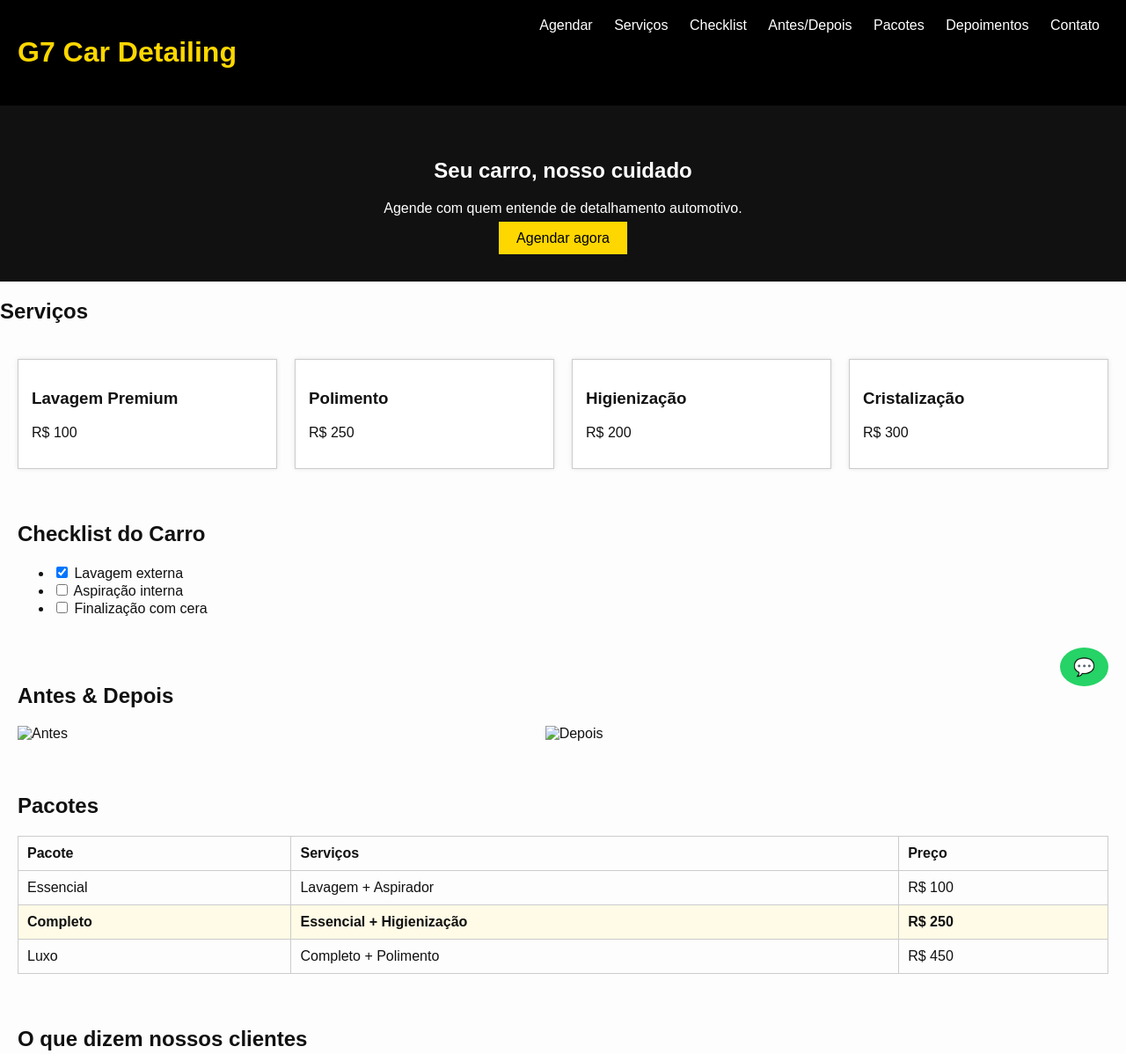
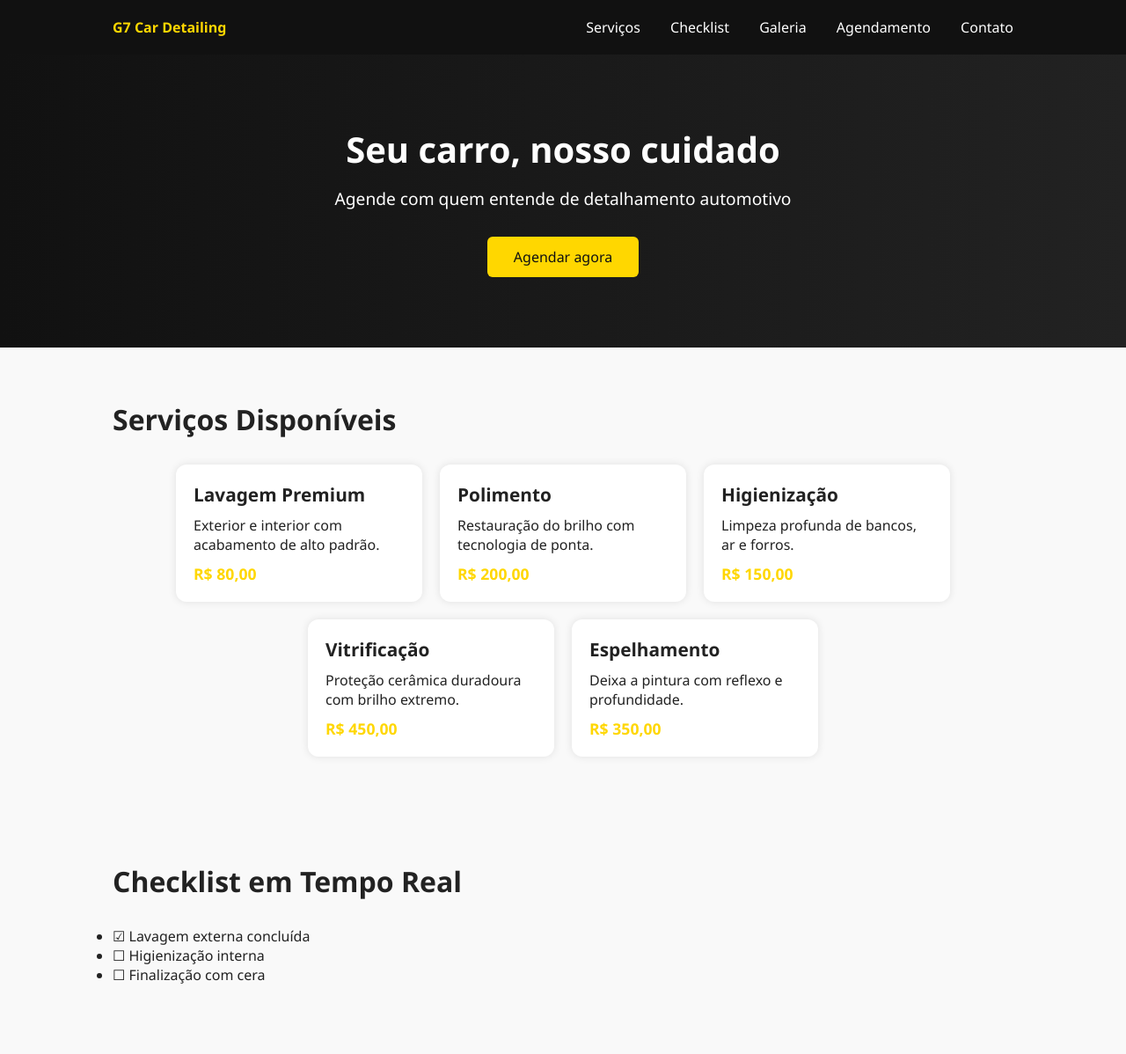
Before and after one commit to 0xlucasneves/g7-car-detailing, a plain HTML site: page index.html in a window 1280 px wide. Shown: the top 1198 px of the page at 88% size. Drawn offline with Linux system fonts and the light colour scheme.

Commit message:
Add files via upload

```diff
--- a/index.html
+++ b/index.html
@@ -1,98 +1,224 @@
 <!DOCTYPE html>
 <html lang="pt-BR">
 <head>
-  <meta charset="UTF-8" />
-  <meta name="viewport" content="width=device-width, initial-scale=1.0" />
+  <meta charset="UTF-8">
+  <meta name="viewport" content="width=device-width, initial-scale=1.0">
   <title>G7 Car Detailing</title>
-  <link rel="stylesheet" href="style.css" />
+  <style>
+    * {
+      box-sizing: border-box;
+      margin: 0;
+      padding: 0;
+      font-family: 'Segoe UI', sans-serif;
+    }
+    body {
+      background: #f9f9f9;
+      color: #222;
+    }
+    header {
+      background: #111;
+      color: #FFD700;
+      padding: 20px 10%;
+      display: flex;
+      justify-content: space-between;
+      align-items: center;
+      position: sticky;
+      top: 0;
+      z-index: 1000;
+    }
+    nav a {
+      color: white;
+      margin-left: 30px;
+      text-decoration: none;
+      font-weight: 500;
+    }
+    .hero {
+      background: linear-gradient(to right, #111, #222);
+      color: white;
+      padding: 80px 10%;
+      text-align: center;
+    }
+    .hero h1 {
+      font-size: 2.5em;
+      margin-bottom: 15px;
+    }
+    .hero p {
+      font-size: 1.2em;
+      margin-bottom: 30px;
+    }
+    .cta-btn {
+      background: #FFD700;
+      color: #111;
+      padding: 12px 30px;
+      border: none;
+      border-radius: 6px;
+      font-size: 1em;
+      cursor: pointer;
+      transition: 0.3s;
+    }
+    .cta-btn:hover {
+      background: #e5c100;
+    }
+    section {
+      padding: 60px 10%;
+    }
+    h2 {
+      font-size: 2em;
+      margin-bottom: 30px;
+    }
+    .cards {
+      display: flex;
+      flex-wrap: wrap;
+      gap: 20px;
+      justify-content: center;
+    }
+    .card {
+      background: white;
+      padding: 20px;
+      border-radius: 12px;
+      box-shadow: 0 0 10px rgba(0,0,0,0.1);
+      width: 280px;
+    }
+    .card h3 {
+      font-size: 1.3em;
+      margin-bottom: 10px;
+    }
+    .card p {
+      margin-bottom: 10px;
+    }
+    .price {
+      font-weight: bold;
+      color: #FFD700;
+      font-size: 1.1em;
+    }
+    .gallery {
+      display: flex;
+      flex-wrap: wrap;
+      gap: 10px;
+      justify-content: center;
+    }
+    .gallery img {
+      width: 300px;
+      border-radius: 10px;
+      object-fit: cover;
+    }
+    form {
+      display: flex;
+      flex-direction: column;
+      gap: 15px;
+    }
+    input, select, textarea, button {
+      padding: 12px;
+      font-size: 1em;
+      border-radius: 6px;
+      border: 1px solid #ccc;
+    }
+    button {
+      background: #FFD700;
+      border: none;
+      color: black;
+      cursor: pointer;
+    }
+    footer {
+      background: #111;
+      color: white;
+      text-align: center;
+      padding: 20px;
+    }
+    @media (max-width: 768px) {
+      .cards, .gallery {
+        flex-direction: column;
+        align-items: center;
+      }
+    }
+  </style>
 </head>
 <body>
   <header>
-    <h1>G7 Car Detailing</h1>
+    <div><strong>G7 Car Detailing</strong></div>
     <nav>
-      <a href="#agendar">Agendar</a>
       <a href="#servicos">Serviços</a>
       <a href="#checklist">Checklist</a>
-      <a href="#antesedepois">Antes/Depois</a>
-      <a href="#pacotes">Pacotes</a>
-      <a href="#depoimentos">Depoimentos</a>
+      <a href="#galeria">Galeria</a>
+      <a href="#agendamento">Agendamento</a>
       <a href="#contato">Contato</a>
     </nav>
   </header>
-
-  <section class="hero">
-    <h2>Seu carro, nosso cuidado</h2>
-    <p>Agende com quem entende de detalhamento automotivo.</p>
-    <a href="#agendar" class="btn">Agendar agora</a>
-  </section>
-
-  <section id="servicos" class="servicos">
-    <h2>Serviços</h2>
+  <div class="hero">
+    <h1>Seu carro, nosso cuidado</h1>
+    <p>Agende com quem entende de detalhamento automotivo</p>
+    <button class="cta-btn">Agendar agora</button>
+  </div>
+  <section id="servicos">
+    <h2>Serviços Disponíveis</h2>
     <div class="cards">
-      <div class="card"><h3>Lavagem Premium</h3><p>R$ 100</p></div>
-      <div class="card"><h3>Polimento</h3><p>R$ 250</p></div>
-      <div class="card"><h3>Higienização</h3><p>R$ 200</p></div>
-      <div class="card"><h3>Cristalização</h3><p>R$ 300</p></div>
+      <div class="card">
+        <h3>Lavagem Premium</h3>
+        <p>Exterior e interior com acabamento de alto padrão.</p>
+        <div class="price">R$ 80,00</div>
+      </div>
+      <div class="card">
+        <h3>Polimento</h3>
+        <p>Restauração do brilho com tecnologia de ponta.</p>
+        <div class="price">R$ 200,00</div>
+      </div>
+      <div class="card">
+        <h3>Higienização</h3>
+        <p>Limpeza profunda de bancos, ar e forros.</p>
+        <div class="price">R$ 150,00</div>
+      </div>
+      <div class="card">
+        <h3>Vitrificação</h3>
+        <p>Proteção cerâmica duradoura com brilho extremo.</p>
+        <div class="price">R$ 450,00</div>
+      </div>
+      <div class="card">
+        <h3>Espelhamento</h3>
+        <p>Deixa a pintura com reflexo e profundidade.</p>
+        <div class="price">R$ 350,00</div>
+      </div>
     </div>
   </section>
-
-  <section id="checklist" class="checklist">
-    <h2>Checklist do Carro</h2>
+  <section id="checklist">
+    <h2>Checklist em Tempo Real</h2>
     <ul>
-      <li><input type="checkbox" checked> Lavagem externa</li>
-      <li><input type="checkbox"> Aspiração interna</li>
-      <li><input type="checkbox"> Finalização com cera</li>
+      <li>☑ Lavagem externa concluída</li>
+      <li>☐ Higienização interna</li>
+      <li>☐ Finalização com cera</li>
     </ul>
   </section>
-
-  <section id="antesedepois" class="antes-depois">
-    <h2>Antes & Depois</h2>
-    <img src="img/antes.jpg" alt="Antes" class="side-img">
-    <img src="img/depois.jpg" alt="Depois" class="side-img">
+  <section id="galeria">
+    <h2>Antes e Depois</h2>
+    <div class="gallery">
+      <img src="https://via.placeholder.com/300x200.png?text=Antes">
+      <img src="https://via.placeholder.com/300x200.png?text=Depois">
+      <img src="https://via.placeholder.com/300x200.png?text=Detalhamento">
+    </div>
   </section>
-
-  <section id="pacotes" class="pacotes">
-    <h2>Pacotes</h2>
-    <table>
-      <tr><th>Pacote</th><th>Serviços</th><th>Preço</th></tr>
-      <tr><td>Essencial</td><td>Lavagem + Aspirador</td><td>R$ 100</td></tr>
-      <tr class="destaque"><td>Completo</td><td>Essencial + Higienização</td><td>R$ 250</td></tr>
-      <tr><td>Luxo</td><td>Completo + Polimento</td><td>R$ 450</td></tr>
-    </table>
-  </section>
-
-  <section id="depoimentos" class="depoimentos">
-    <h2>O que dizem nossos clientes</h2>
-    <blockquote>"Meu carro ficou como novo, atendimento 10/10!" - João R.</blockquote>
-    <blockquote>"Confiança total no trabalho da G7. Super recomendo!" - Camila S.</blockquote>
-  </section>
-
-  <section id="agendar" class="agendar">
-    <h2>Agende seu Horário</h2>
+  <section id="agendamento">
+    <h2>Agendamento</h2>
     <form>
       <input type="text" placeholder="Nome completo" required>
       <input type="tel" placeholder="Telefone" required>
       <input type="date" required>
       <select required>
-        <option value="">Escolha o serviço</option>
+        <option value="">Escolha um serviço</option>
         <option value="lavagem">Lavagem Premium</option>
         <option value="polimento">Polimento</option>
+        <option value="higienizacao">Higienização</option>
+        <option value="vitrificacao">Vitrificação</option>
+        <option value="espelhamento">Espelhamento</option>
       </select>
-      <button type="submit">Confirmar</button>
+      <textarea placeholder="Observações"></textarea>
+      <button type="submit">Confirmar Agendamento</button>
     </form>
   </section>
-
-  <section id="contato" class="contato">
-    <h2>Fale Conosco</h2>
-    <p>WhatsApp: (81) 99999-9999</p>
-    <p>Instagram: @g7cardetailing</p>
-    <iframe src="https://maps.google.com/maps?q=Recife&t=&z=13&ie=UTF8&iwloc=&output=embed"></iframe>
+  <section id="contato">
+    <h2>Contato</h2>
+    <p>Entre em contato pelo WhatsApp: <strong>(81) 99999-9999</strong></p>
   </section>
-
   <footer>
-    <p>&copy; 2025 G7 Car Detailing</p>
+    &copy; 2025 G7 Car Detailing. Todos os direitos reservados.
   </footer>
-
-  <a href="https://wa.me/5581999999999?text=Olá,%20quero%20agendar%20um%20serviço!" class="whatsapp-float" target="_blank">💬</a>
 </body>
 </html>
```
